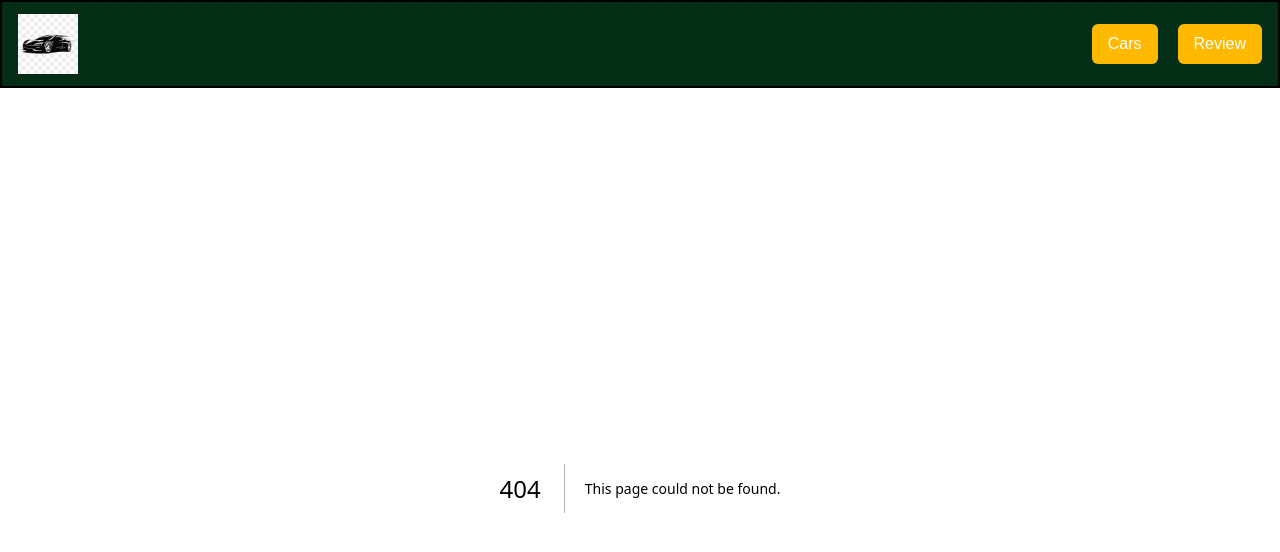
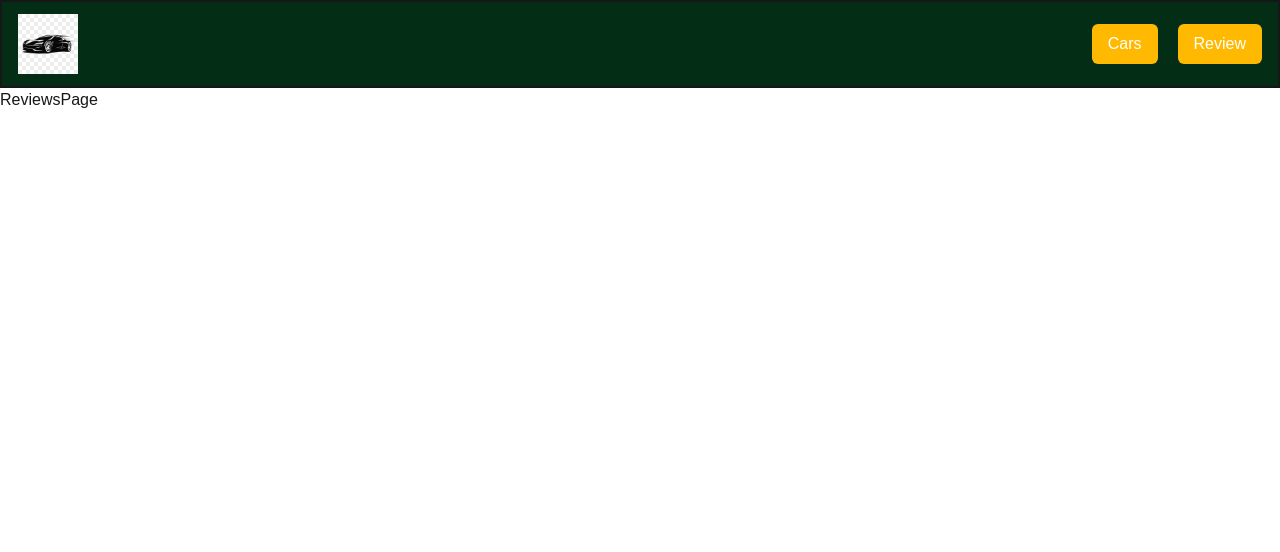
Before and after one commit to faiji31/Cars_Website_nextjs_Practice, a Next.js app: page /reviews in a window 1280 px wide. Before the commit this address had no page. Shown: the top 552 px of the page. Built offline with nearby package versions, Linux system fonts and the light colour scheme.

Commit message:
3rd commit

```diff
--- /dev/null
+++ b/src/app/cars/page.jsx
@@ -0,0 +1,17 @@
+import React from 'react'
+
+const getCars =async()=>{
+    const res = await fetch("https://raw.githubusercontent.com/faiji31/bottles-data/refs/heads/main/cars")
+    const data = await res.json();
+    return data.cars || [];
+}
+
+const Cars = async() => {
+const cars = await getCars();
+
+  return (
+      <div className='text-4xl font-bold'>Total <span className='text-pink-700'>{cars.length} </span> Found</div>
+  )
+}
+
+export default Cars
--- a/src/app/layout.jsx
+++ b/src/app/layout.jsx
@@ -1,5 +1,6 @@
 import { Geist, Geist_Mono } from "next/font/google";
 import "./globals.css";
+import Link from "next/link";
 
 const geistSans = Geist({
   variable: "--font-geist-sans",
@@ -26,15 +27,19 @@ export default function RootLayout({ children }) {
 
       <body className="min-h-full flex flex-col">
          <header className="px-4 py-3 bg-green-950 justify-between items-center border-2 flex gap-5">
-          <img className="w-[60px]" src="/logo.jpg" alt="" />
+          <Link href="/"> <img className="w-[60px]" src="/logo.jpg" alt="" /></Link>
 
          <div className="flex gap-5">
+            <Link href="/cars">
               <button className="bg-amber-400 text-white px-4 py-2 rounded-md hover:bg-blue-700 cursor-pointer duration-200">
                 Cars
               </button>
+            </Link>
+            <Link href="/reviews">
               <button className="bg-amber-400 text-white px-4 py-2 rounded-md hover:bg-blue-700 cursor-pointer duration-200">
                 Review
               </button>
+            </Link>
 
          </div>
          </header>
--- /dev/null
+++ b/src/app/reviews/page.jsx
@@ -0,0 +1,9 @@
+import React from 'react'
+
+const ReviewsPage = () => {
+  return (
+    <div>ReviewsPage</div>
+  )
+}
+
+export default ReviewsPage
```
Lines whose indentation alone changed are shown as unchanged.
